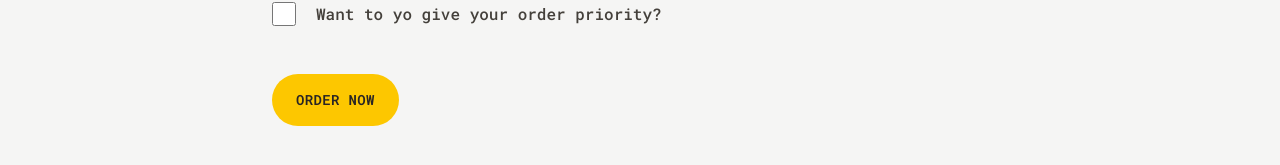
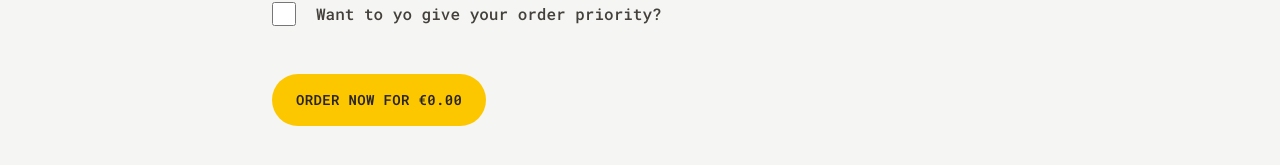
Before and after one commit to DarthWHO/udemy-fast-react-pizza, a React (Vite) app: page /order/new in a window 1280 px wide. Shown: the part 329-494 px from the top of the page. Built offline with nearby package versions, Linux system fonts and the light colour scheme; the HTML template or start-up script is replaced by a standard one.

Commit message:
added ability to order

```diff
--- a/src/features/cart/CartOverview.jsx
+++ b/src/features/cart/CartOverview.jsx
@@ -1,6 +1,7 @@
 import { useSelector } from 'react-redux';
 import { Link } from 'react-router-dom';
 import { getTotalCartItems, getTotalCartPrice } from './cartSlice';
+import { formatCurrency } from '../../utils/helpers';
 
 function CartOverview() {
   const cartItemCount = useSelector(getTotalCartItems);
@@ -12,7 +13,7 @@ function CartOverview() {
     <div className="flex items-center justify-between bg-stone-800 px-4 py-4 text-sm text-stone-200 uppercase sm:px-6 md:text-base">
       <p className="space-x-4 font-semibold text-stone-300 sm:space-x-6">
         <span>{cartItemCount} pizzas</span>
-        <span>${cartTotalPrice.toFixed(2)}</span>
+        <span>{formatCurrency(cartTotalPrice)}</span>
       </p>
       <Link to="/cart">Open cart &rarr;</Link>
     </div>
--- a/src/features/order/CreateOrder.jsx
+++ b/src/features/order/CreateOrder.jsx
@@ -3,36 +3,15 @@ import { useSelector } from 'react-redux';
 import { Form, redirect, useActionData, useNavigation } from 'react-router-dom';
 import { createOrder } from '../../services/apiRestaurant';
 import Button from '../../ui/Button';
+import { getCart, clearCart, getTotalCartPrice } from '../cart/cartSlice';
+import store from '../../store';
+import { formatCurrency } from '../../utils/helpers';
 
 // https://uibakery.io/regex-library/phone-number
 const isValidPhone = (str) =>
   /^\+?\d{1,4}?[-.\s]?\(?\d{1,3}?\)?[-.\s]?\d{1,4}[-.\s]?\d{1,4}[-.\s]?\d{1,9}$/.test(
     str
   );
-
-const fakeCart = [
-  {
-    pizzaId: 12,
-    name: 'Mediterranean',
-    quantity: 2,
-    unitPrice: 16,
-    totalPrice: 32,
-  },
-  {
-    pizzaId: 6,
-    name: 'Vegetale',
-    quantity: 1,
-    unitPrice: 13,
-    totalPrice: 13,
-  },
-  {
-    pizzaId: 11,
-    name: 'Spinach and Mushroom',
-    quantity: 1,
-    unitPrice: 15,
-    totalPrice: 15,
-  },
-];
 
 function CreateOrder() {
   const navigation = useNavigation();
@@ -44,9 +23,11 @@ function CreateOrder() {
   const [priority, setPriority] = useState(false);
 
   const formErrors = useActionData();
+  const cart = useSelector(getCart);
 
-  // const [withPriority, setWithPriority] = useState(false);
-  const cart = fakeCart;
+  const cartTotal = useSelector(getTotalCartPrice);
+  const priorityPrice = cartTotal * 0.2;
+  const finalPrice = priority ? cartTotal + priorityPrice : cartTotal;
 
   return (
     <div className="px-4 py-6">
@@ -122,7 +103,9 @@ function CreateOrder() {
         <div>
           <input type="hidden" name="cart" value={JSON.stringify(cart)} />
           <Button disabled={isSubmitting} type="primary">
-            {isSubmitting ? 'Placing order....' : 'Order now'}
+            {isSubmitting
+              ? 'Placing order....'
+              : `Order now for ${formatCurrency(finalPrice)}`}
           </Button>
         </div>
       </Form>
@@ -131,8 +114,11 @@ function CreateOrder() {
 }
 
 export async function action({ request }) {
+  console.log(request);
   const formData = await request.formData();
   const data = Object.fromEntries(formData);
+
+  console.log(data.priority);
 
   const order = {
     ...data,
@@ -149,11 +135,10 @@ export async function action({ request }) {
 
   // If everything is okay, create new order and redirect
 
-  // const newOrder = await createOrder(order);
+  const newOrder = await createOrder(order);
+  store.dispatch(clearCart());
 
-  // return redirect(`/order/${newOrder.id}`);
-
-  return null;
+  return redirect(`/order/${newOrder.id}`);
 }
 
 export default CreateOrder;
```
